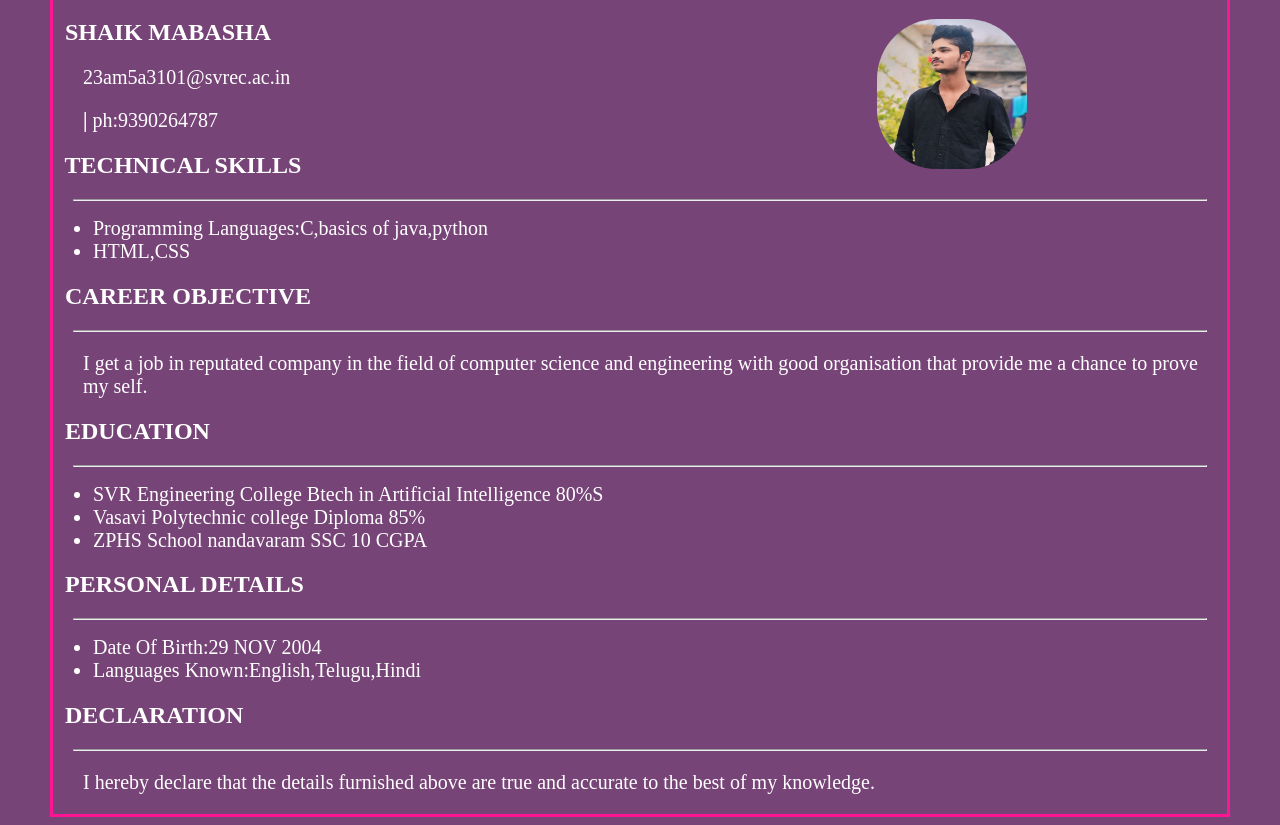
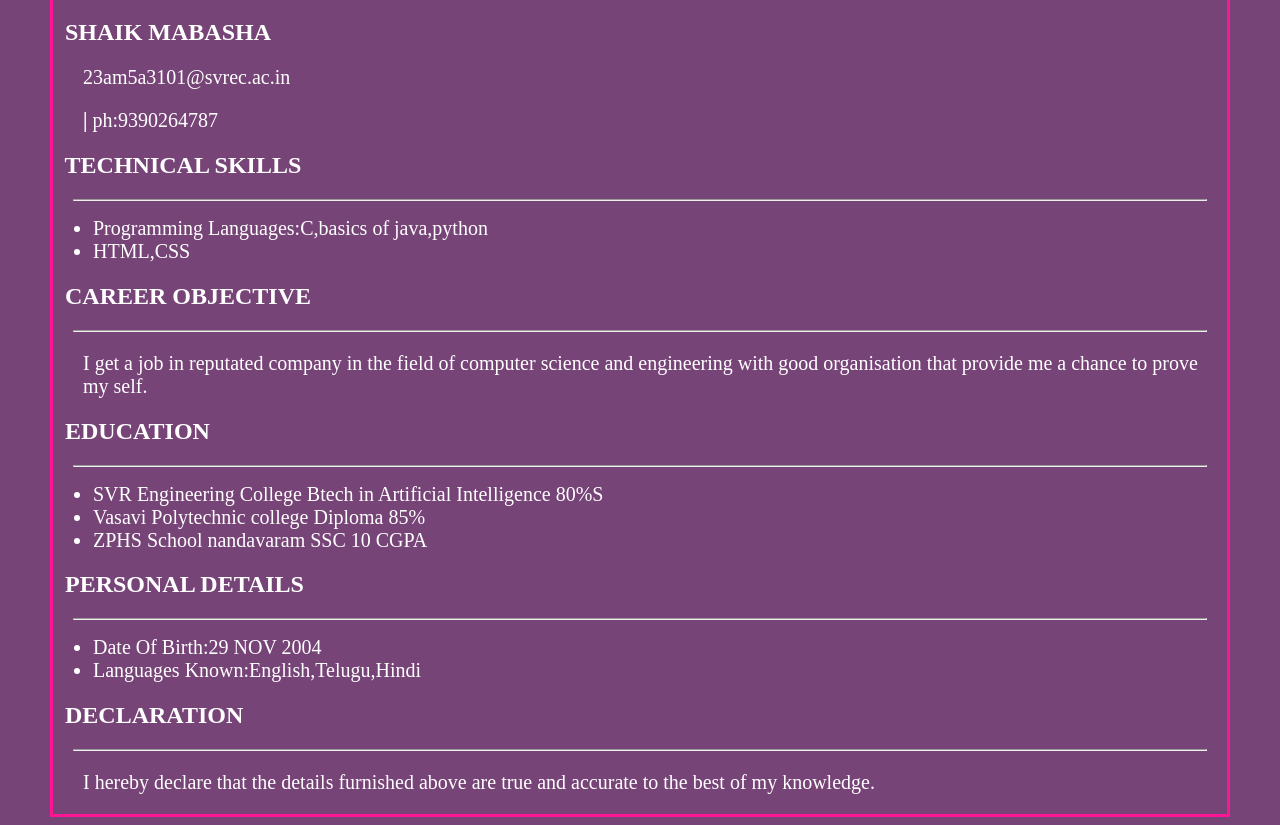
Before and after one commit to mabasha3101/masha087, a plain HTML site: page resume.html in a window 1280 px wide. Shown: the part 61-886 px from the top of the page. Drawn offline with Linux system fonts and the light colour scheme.

Commit message:
Update resume.html

```diff
--- a/resume.html
+++ b/resume.html
@@ -6,7 +6,7 @@
     <body>
         <h1>RESUME</h1>
         <div class="img07">
-            <img src="masha.jpg" width="150" height="150">
+
         </div>
         <h2>&nbsp SHAIK MABASHA</h2>
         <p>23am5a3101@svrec.ac.in</p>
```
